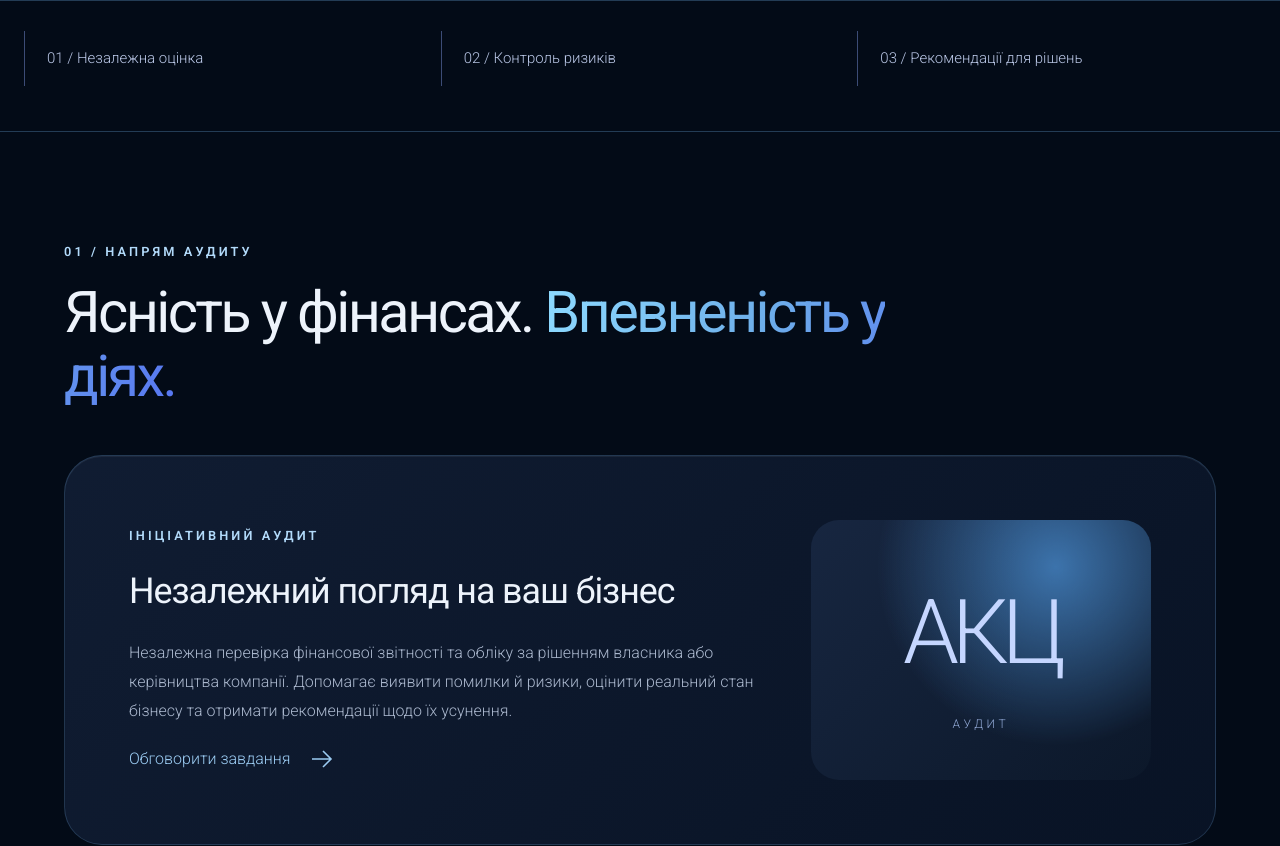
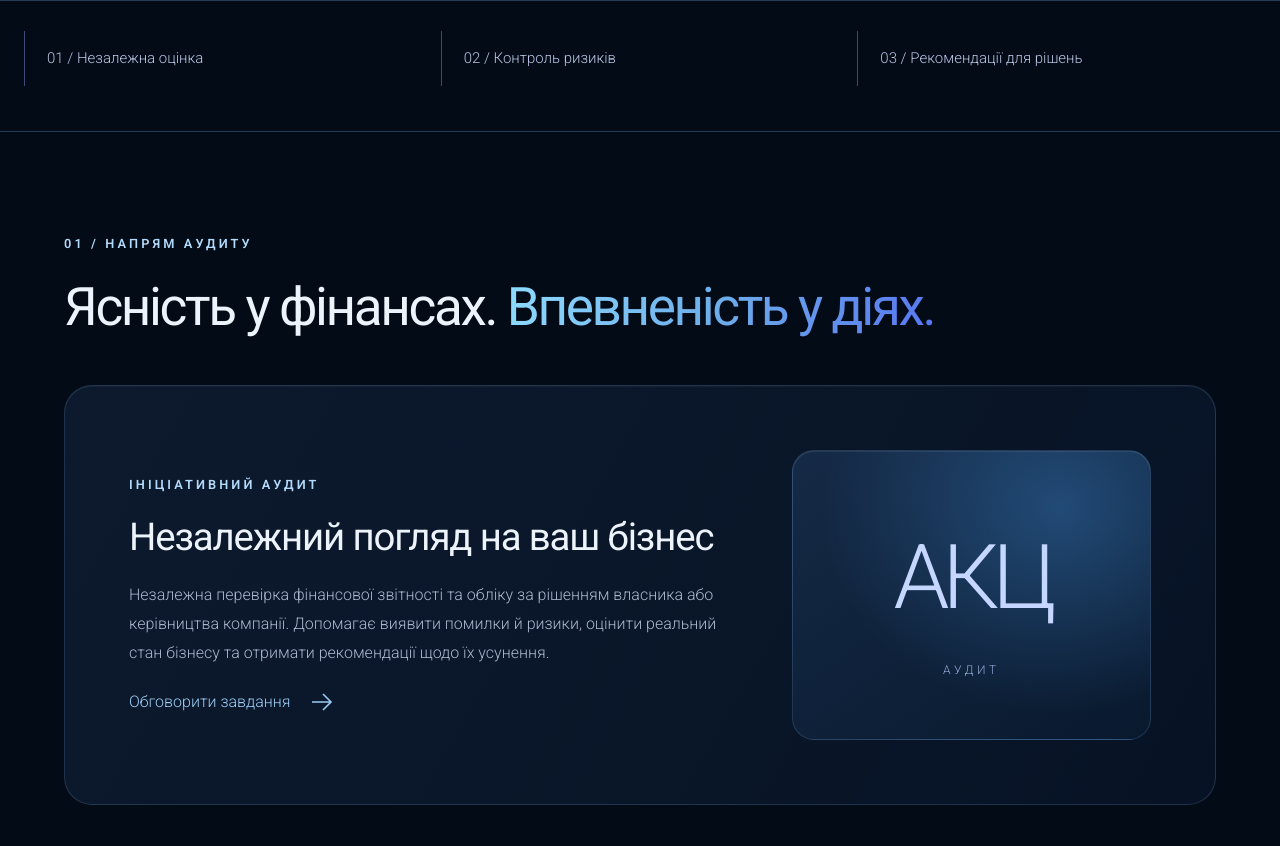
Before and after one commit to dnagorna3817-spec/website_akc_main, a Next.js app: page /expertise/audit in a window 1280 px wide. Shown: the part 800-1646 px from the top of the page. Built offline with nearby package versions, Linux system fonts and the light colour scheme.

Commit message:
Refine audit direction typography and feature card styling

```diff
--- a/app/expertise/[slug]/audit.module.css
+++ b/app/expertise/[slug]/audit.module.css
@@ -364,3 +364,51 @@
     background: rgba(3, 12, 27, .94);
   }
 }
+
+/* Audit direction: refined editorial hierarchy and lighter feature card. */
+@media (min-width: 1051px) {
+  .section:has(> .feature) {
+    max-width: 1440px;
+    padding-top: clamp(86px, 8vw, 120px);
+  }
+  .section:has(> .feature) > h2 {
+    max-width: 1250px;
+    font-size: clamp(44px, 4.15vw, 65px);
+    line-height: 1.13;
+    letter-spacing: -.045em;
+    margin-bottom: 48px;
+  }
+}
+.section:has(> .feature) > .kicker {
+  margin-bottom: 24px;
+}
+.section .feature {
+  grid-template-columns: minmax(0, 1.25fr) minmax(260px, .75fr);
+  gap: clamp(32px, 5vw, 78px);
+  padding: clamp(36px, 5vw, 72px);
+  background: linear-gradient(120deg, rgba(15, 29, 50, .86), rgba(9, 22, 42, .76));
+  border: 1px solid rgba(119, 170, 217, .20);
+  border-radius: 28px;
+  box-shadow: inset 0 1px 0 rgba(255,255,255,.045);
+}
+.section .feature h3 {
+  font-size: clamp(28px, 3vw, 44px);
+  line-height: 1.18;
+  margin-bottom: 22px;
+}
+.section .featureSymbol {
+  min-height: 290px;
+  border: 1px solid rgba(144, 190, 235, .18);
+  border-radius: 22px;
+  background: radial-gradient(ellipse at 75% 20%, rgba(66, 145, 223, .36), transparent 63%),
+              linear-gradient(145deg, #152a46, #09192e);
+  box-shadow: inset 0 1px 0 rgba(255,255,255,.08);
+}
+@media (max-width: 1050px) {
+  .section .feature { grid-template-columns: 1fr; }
+  .section .featureSymbol { min-height: 220px; }
+}
+@media (max-width: 650px) {
+  .section .feature { padding: 26px; border-radius: 22px; }
+  .section .featureSymbol { min-height: 200px; border-radius: 18px; }
+}
```
